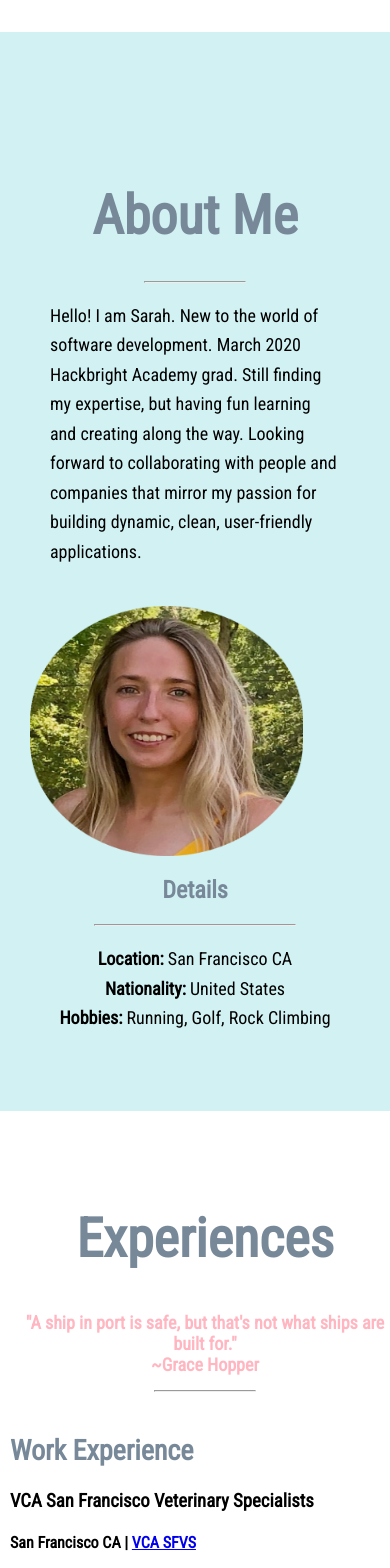
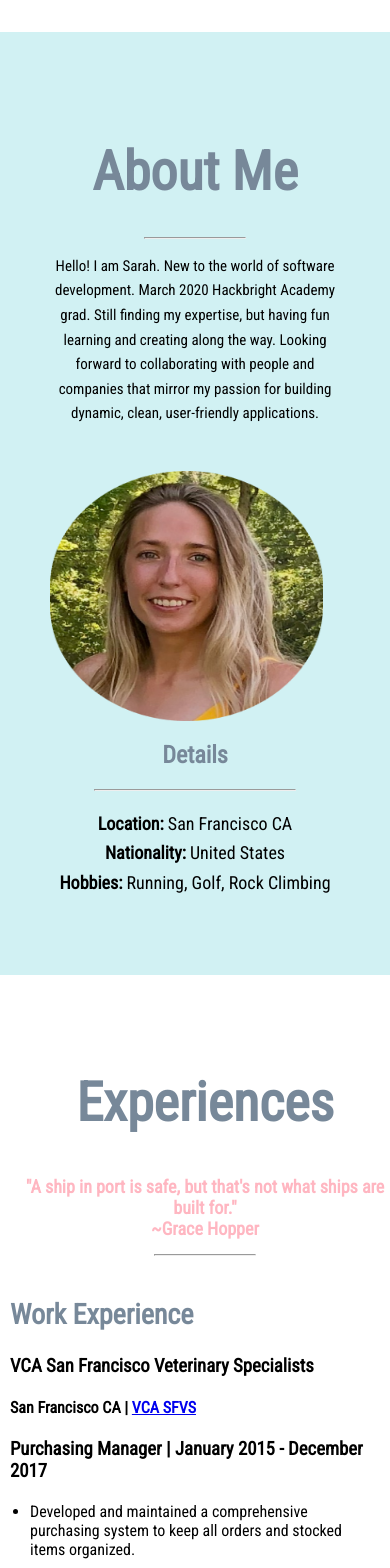
Before and after one commit to sarahbethfry/my-website, a React (Create React App) app: page / in a window 390 px wide. Shown: the part 780-2348 px from the top of the page. Built offline with nearby package versions, Linux system fonts and the light colour scheme.

Commit message:
resize profile pic, positioning of skills, and experience list style

```diff
--- a/src/AboutMe/AboutMe.module.css
+++ b/src/AboutMe/AboutMe.module.css
@@ -31,6 +31,10 @@
   .AboutMe {
     display: block;
     padding: 60px 0px;
-    width: 100%;
+  }
+  .paragraph {
+    text-align: center;
+    font-size: 15px;
+    margin: 20px 50px 5px;
   }
 }
--- a/src/AboutMe/ProfilePic/ProfilePic.module.css
+++ b/src/AboutMe/ProfilePic/ProfilePic.module.css
@@ -6,6 +6,6 @@
   .ProfilePic {
     width: 70%;
     height: 250px;
-    padding: 20px 0 0 30px;
+    padding: 30px 0 0 50px;
   }
 }
--- a/src/Experiences/Experiences.module.css
+++ b/src/Experiences/Experiences.module.css
@@ -25,7 +25,7 @@
 
 .highlights {
   list-style: disc;
-  margin: 0;
+  margin: 0px;
 }
 
 @media (max-width: 767px) {
@@ -39,4 +39,7 @@
   .experiencesColRight {
     padding-right: 5px;
   }
+  .highlights {
+    margin: 20px;
+  }
 }
--- a/src/NavBar/NavBar.module.css
+++ b/src/NavBar/NavBar.module.css
@@ -18,7 +18,7 @@
     transform: translateX(-600%);
   }
   .NavBar.open {
-    transform: translateX(0);
+    transform: translateY(20%);
   }
 }
 
--- a/src/Skills/Skills.jsx
+++ b/src/Skills/Skills.jsx
@@ -131,6 +131,7 @@ const Skills = (props) => {
         <div className={classes.column}>
           {skillsLeft.map((skillL) => (
             <div>
+              <br />
               <h2>{skillL.name}</h2>
               <hr className={classes.skillNameLine} />
               {skillL.type.map((tL) => (
--- a/src/Skills/Skills.module.css
+++ b/src/Skills/Skills.module.css
@@ -38,14 +38,18 @@
 }
 @media (max-width: 767px) {
   .Skills {
-    padding: 60px 20px;
+    padding: 60px 0px;
   }
   .row {
-    text-align: center;
+    text-align: left;
     display: block;
-    margin-top: 20px;
+    margin: 0;
   }
   .column {
-    width: 50%;
+    width: 100%;
+    margin: 0 0 0 20px;
+  }
+  .Skills h2 {
+    text-align: left;
   }
 }
```
